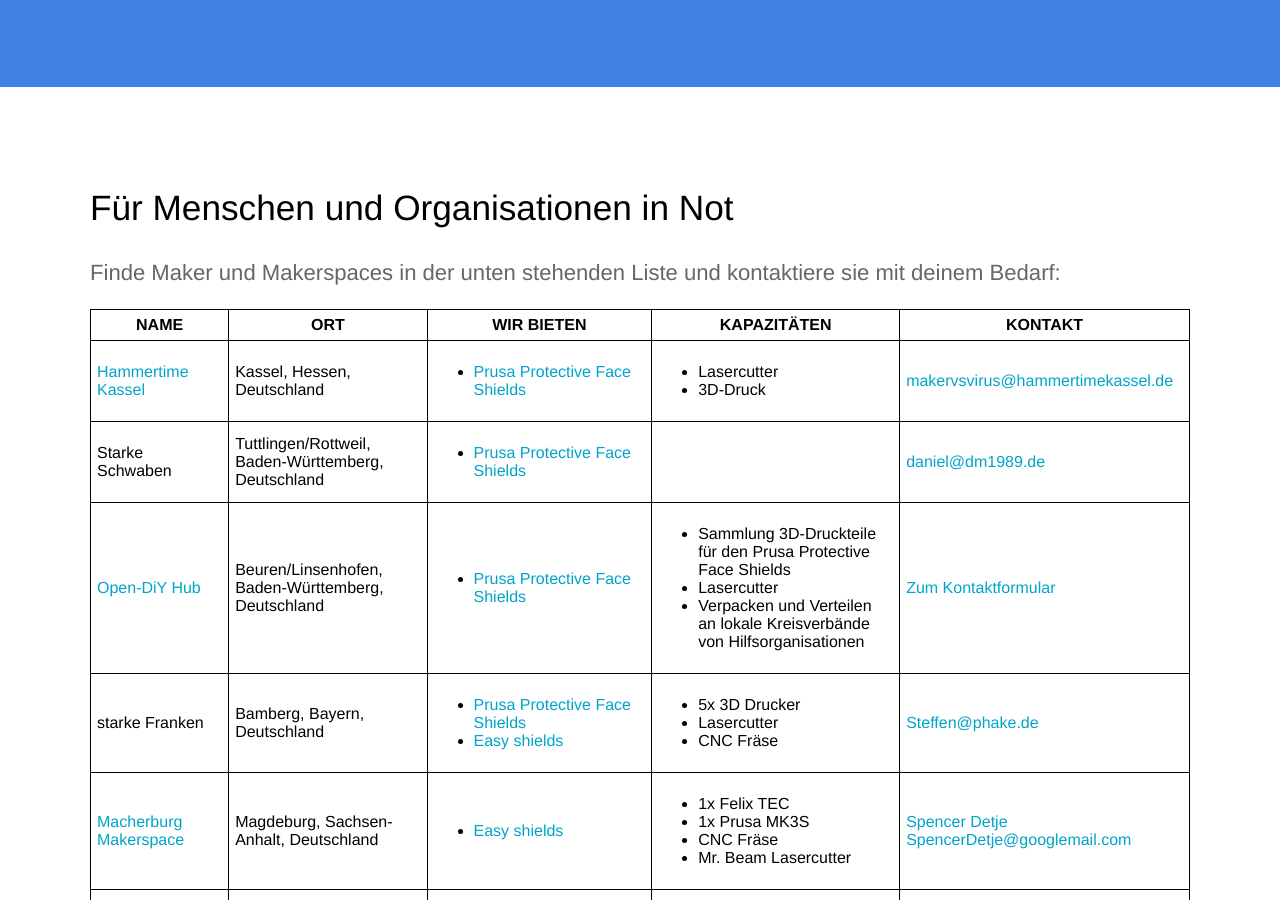
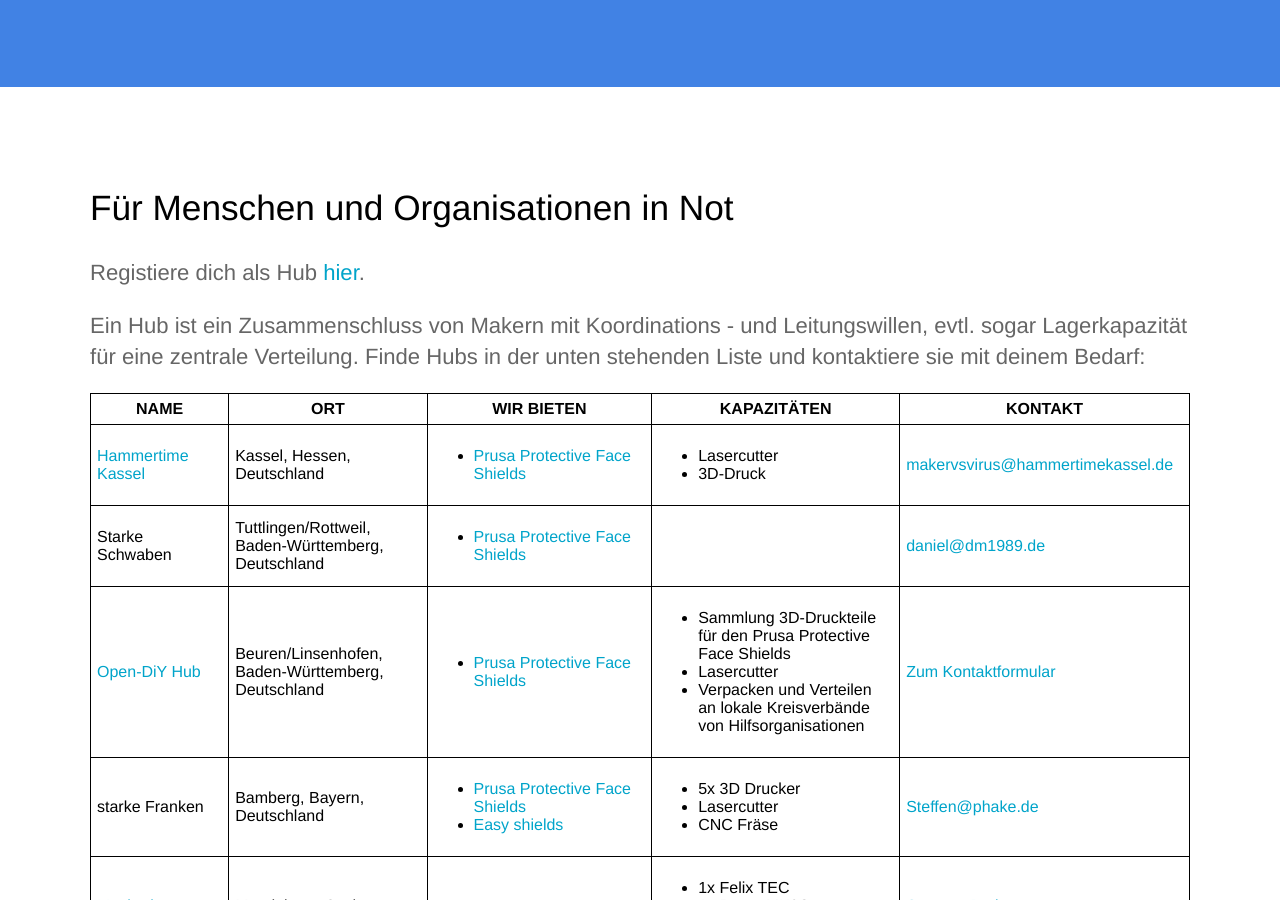
Before and after one commit to CloudCannon/hydra-jekyll-template, a Jekyll site: the page built from de/index.html, in a window 1280 px wide and 900 px high, scrolled down 860 px. Built offline with Jekyll 4.4.1, drawn with Linux system fonts in a browser that asks for light colours; some of the changed text lies outside the part shown.

Commit message:
ADD registration forms

```diff
--- a/_data/lang.yml
+++ b/_data/lang.yml
@@ -11,6 +11,8 @@
     their (self) produced items for free or at cost price.
   offer_header: |
     For people and organisations in need
+  offer_registration: |
+    Registier as a Hub <a href="https://docs.google.com/forms/d/e/1FAIpQLSeXCnK1oEQh5l_5kfUDHrEDJV2M7BkVJUylFiMwsxF_K2yHLQ/viewform"_blank">here</a>.
   offer_description: |
     Find Makers and Makerspaces in the list below and contact them with
     your needs:
@@ -37,6 +39,11 @@
     Capacity
   support_table_contact: |
     Contact
+
+  support_registration: |
+    Als lokaler Maker unterstützt du deinen regionalen Hub! Sagst was du leisten kannst und schickst die Teile dann auch dort hin. <br>
+    Registiere dich <a href="https://docs.google.com/forms/d/e/1FAIpQLSeIqflF3iAowqptV4zxMkg26spX41nKoNum_SSXNGwNyxVz0A/viewform" _blank">hier</a> als Maker.
+
   support_description: |
     <p>We're looking for people who:</p>
     <ul>
@@ -73,8 +80,11 @@
     <strong>Bitte beachte: </strong> Wir führen nur Iniativen auf, die ihre (selbst) produzierten Artikel kostenlos oder zum Selbstkostenpreis anbieten.
   offer_header: |
     Für Menschen und Organisationen in Not
+  offer_registration: |
+    Registiere dich als Hub <a href="https://docs.google.com/forms/d/e/1FAIpQLSeXCnK1oEQh5l_5kfUDHrEDJV2M7BkVJUylFiMwsxF_K2yHLQ/viewform"_blank">hier</a>.
   offer_description: |
-    Finde Maker und Makerspaces in der unten stehenden Liste und kontaktiere sie mit deinem Bedarf:
+    Ein Hub ist ein Zusammenschluss von Makern mit Koordinations - und Leitungswillen, evtl. sogar Lagerkapazität für eine zentrale Verteilung.
+    Finde Hubs in der unten stehenden Liste und kontaktiere sie mit deinem Bedarf:
   offer_table_name: |
     Name
   offer_table_location: |
@@ -97,6 +107,11 @@
     Kontakt
   support_table_contact: |
     Contact
+
+  support_registration: |
+    Als lokaler Maker unterstützt du deinen regionalen Hub! Sagst was du leisten kannst und schickst die Teile dann auch dort hin. <br>
+    Registiere dich <a href="https://docs.google.com/forms/d/e/1FAIpQLSeIqflF3iAowqptV4zxMkg26spX41nKoNum_SSXNGwNyxVz0A/viewform" _blank">hier</a> als Maker.
+
   support_description: |
     <p>Wir suchen nach Leuten, die:</p>
     <ul>
--- a/_includes/main-content.html
+++ b/_includes/main-content.html
@@ -27,6 +27,8 @@
 		<div class="container flex">
 			<div class="text editable">
 				<h2>{{site.data.lang[page.lang].offer_header}}</h2>
+
+				<p>{{site.data.lang[page.lang].offer_registration}}</p>
 
 				<p>{{site.data.lang[page.lang].offer_description}}</p>
 
@@ -88,6 +90,8 @@
 			<div class="text editable">
 				<!-- Ich bin ein Maker / wir sind ein Makerspace und wollen helfen -->
 				<h2>{{site.data.lang[page.lang].support_header}}</h2>
+
+				{{site.data.lang[page.lang].support_registration}}
 
 				<table class="default-table">
 					<thead>
```
